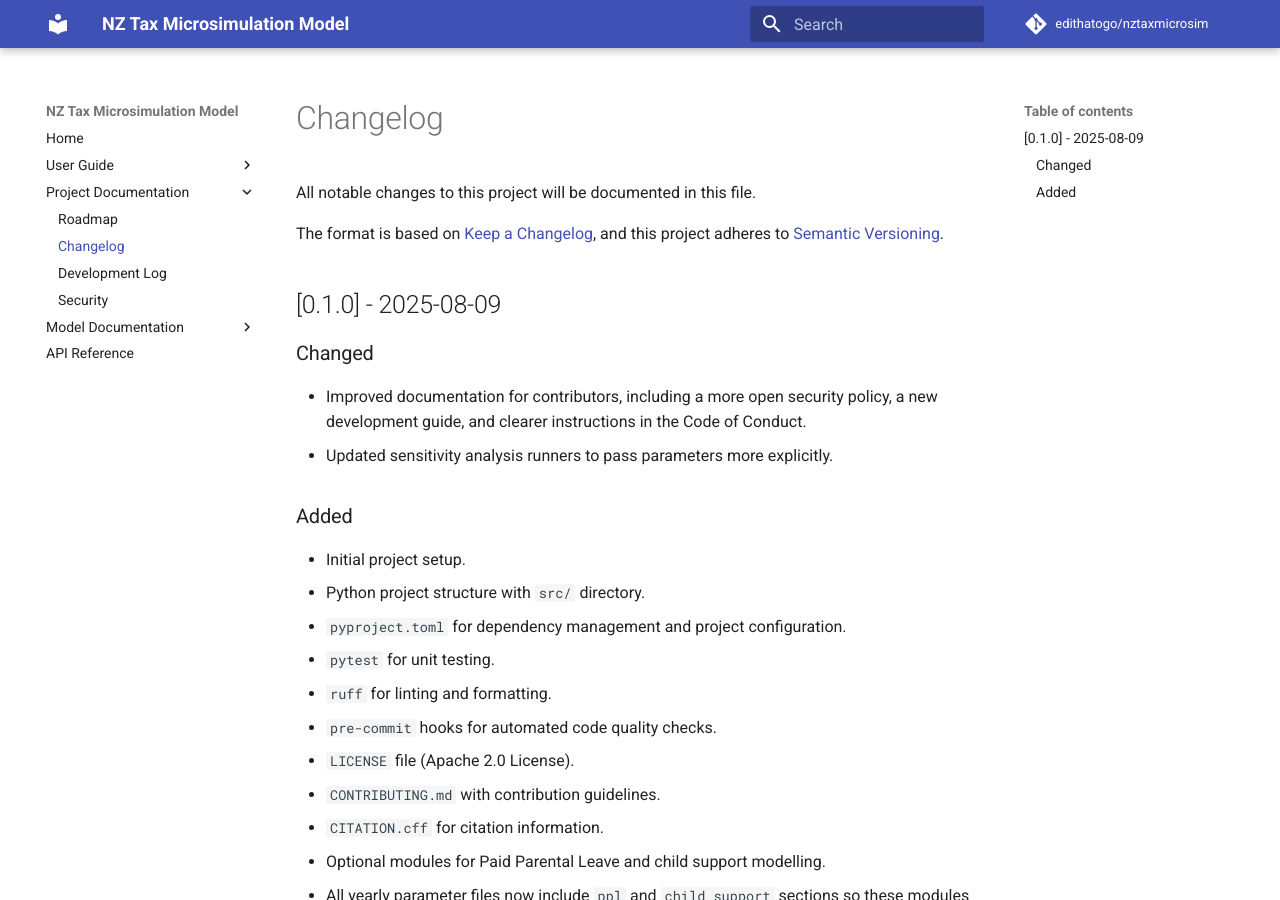
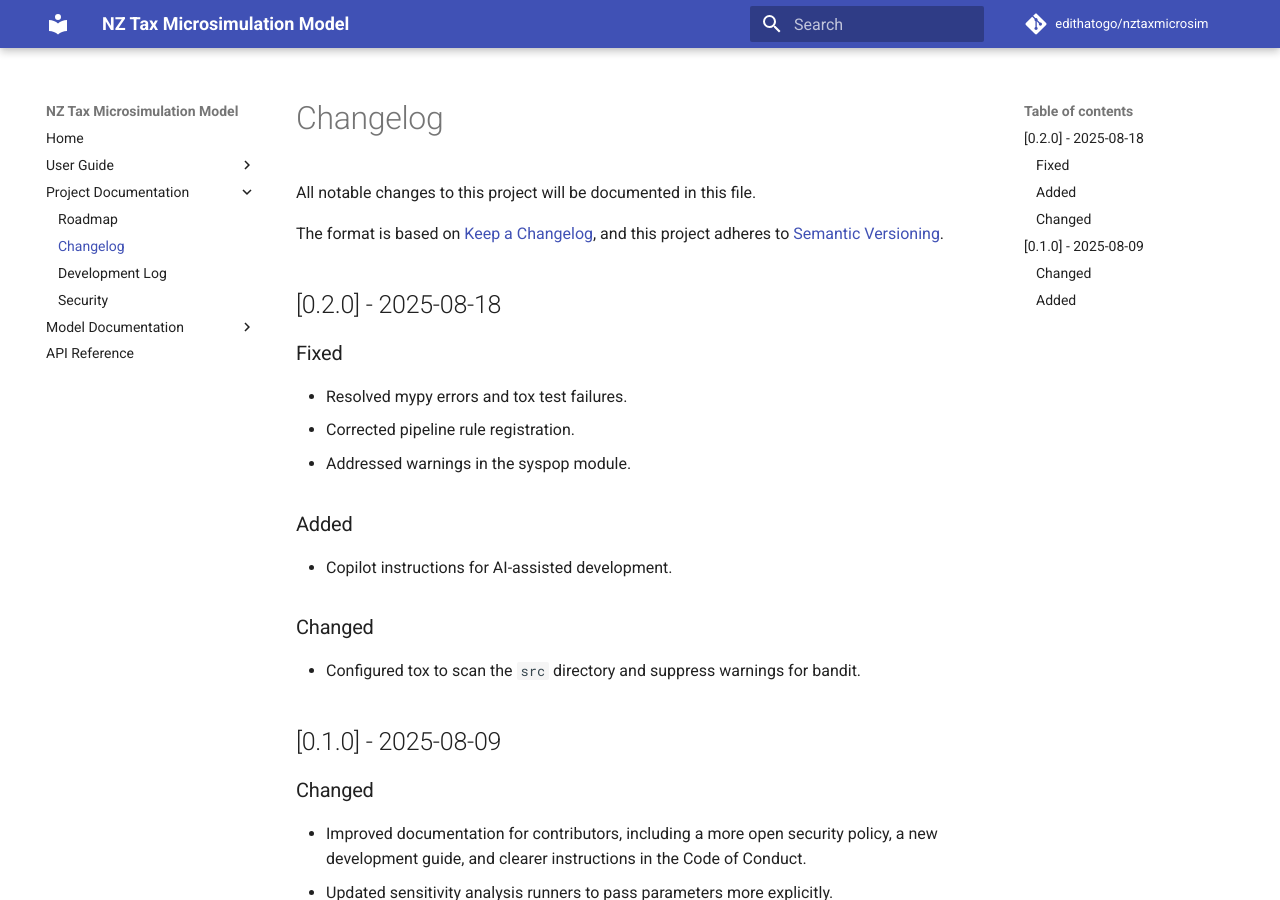
Before and after one commit to edithatogo/nztaxmicrosim, an MkDocs documentation site: the page built from docs/CHANGELOG.md, in a window 1280 px wide and 900 px high. Built offline with MkDocs 1.6.1 and Material for MkDocs 9.7.7, drawn with Linux system fonts in a browser that asks for light colours; comment, search, counter and statistics services are not loaded.

Commit message:
chore(release): bump version to 0.2.0

```diff
--- a/docs/CHANGELOG.md
+++ b/docs/CHANGELOG.md
@@ -4,6 +4,22 @@ All notable changes to this project will be documented in this file.
 
 The format is based on [Keep a Changelog](https://keepachangelog.com/en/1.0.0/),
 and this project adheres to [Semantic Versioning](https://semver.org/spec/v2.0.0.html).
+
+## [0.2.0] - 2025-08-18
+
+### Fixed
+
+- Resolved mypy errors and tox test failures.
+- Corrected pipeline rule registration.
+- Addressed warnings in the syspop module.
+
+### Added
+
+- Copilot instructions for AI-assisted development.
+
+### Changed
+
+- Configured tox to scan the `src` directory and suppress warnings for bandit.
 
 ## [0.1.0] - 2025-08-09
 
--- a/pyproject.toml
+++ b/pyproject.toml
@@ -4,7 +4,7 @@ build-backend = "setuptools.build_meta"
 
 [project]
 name = "nztaxmicrosim"
-version = "0.1.1"
+version = "0.2.0"
 description = "A Python-based microsimulation model for the New Zealand tax and transfer system."
 readme = "README.md"
 dependencies = [
```
